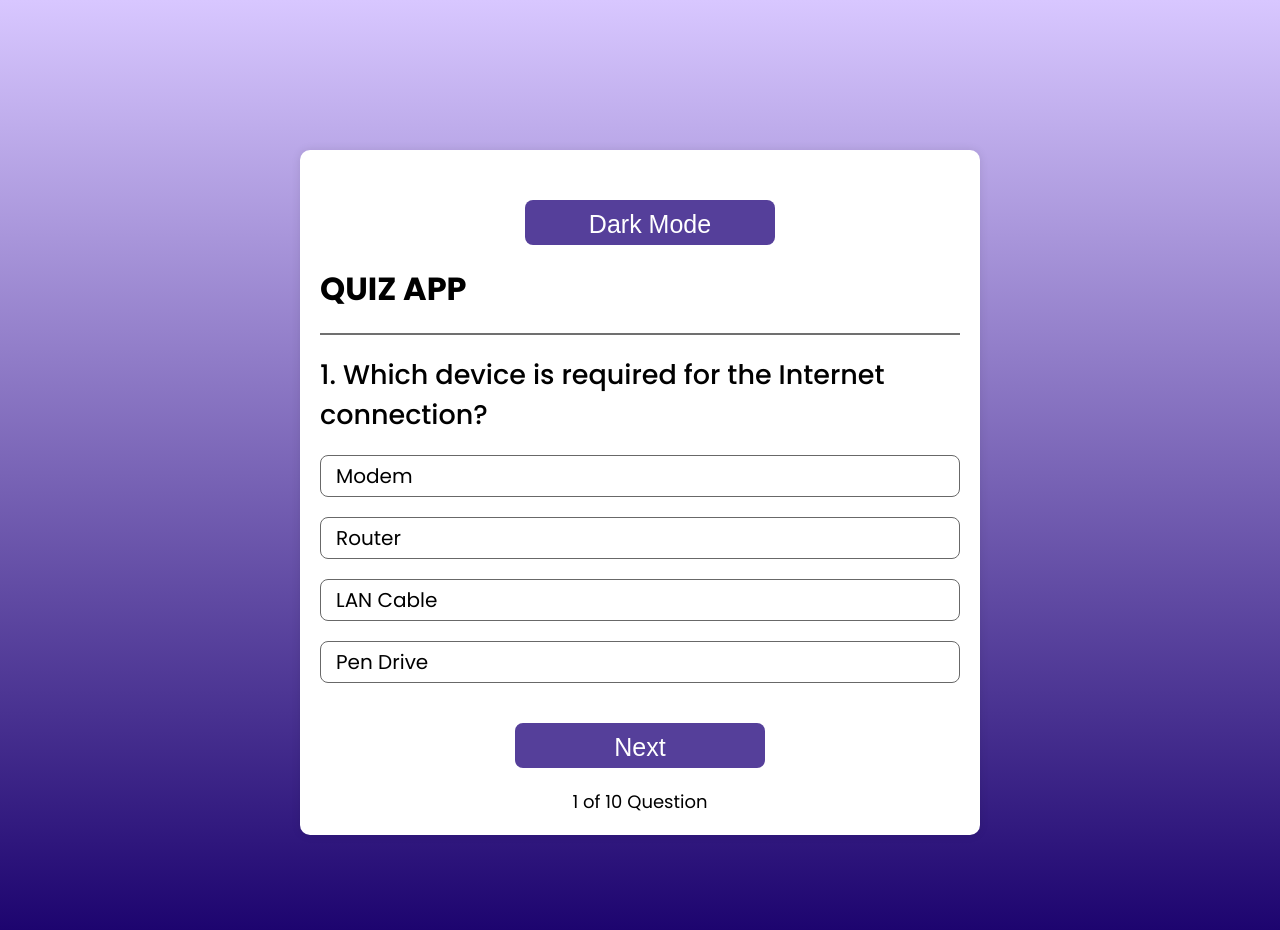
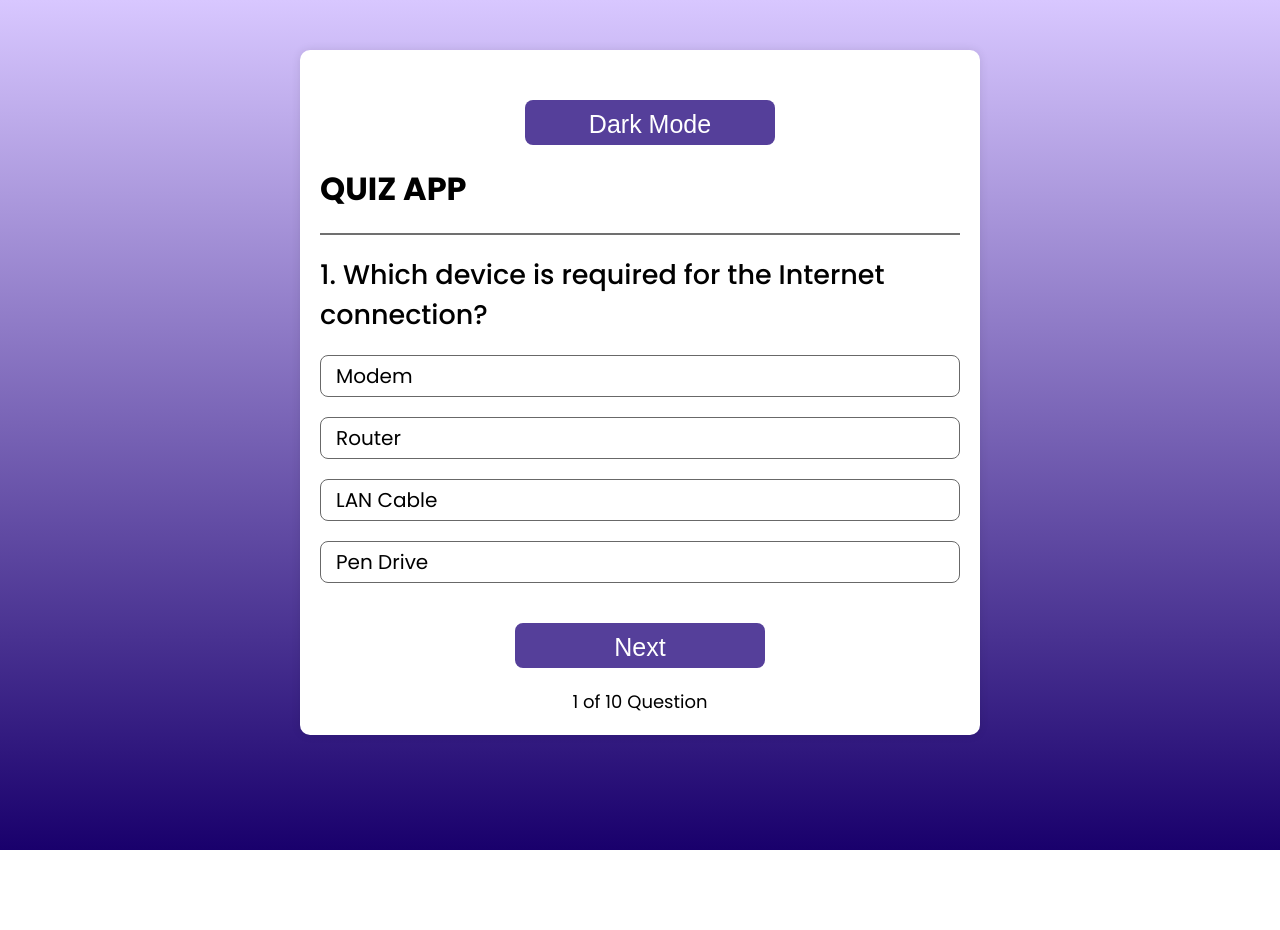
Before and after one commit to Parth0177/Quiz_App_Using_Reactjs, a React (Vite) app: page / in a window 1280 px wide. Shown: the top 930 px of the page. After the commit the page ends 850 px from the top, so only its background shows below. Built offline with nearby package versions, Linux system fonts and the light colour scheme; a web font is replaced by a local one.

Commit message:
fix: adjust margin-top for container in Quiz component

```diff
--- a/src/Components/Quiz/Quiz.css
+++ b/src/Components/Quiz/Quiz.css
@@ -1,7 +1,7 @@
 .container{
   width:640px;
   margin: auto;
-  margin-top: 150px;
+  margin-top: 50px;
   background: white;
   display: flex;
   flex-direction: column;
```
